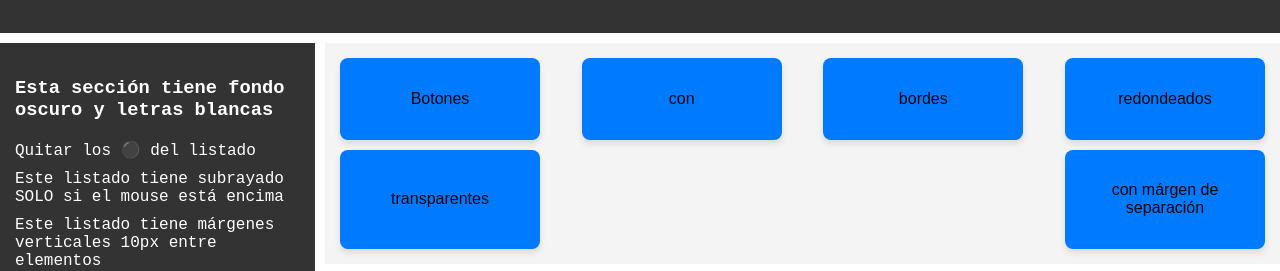
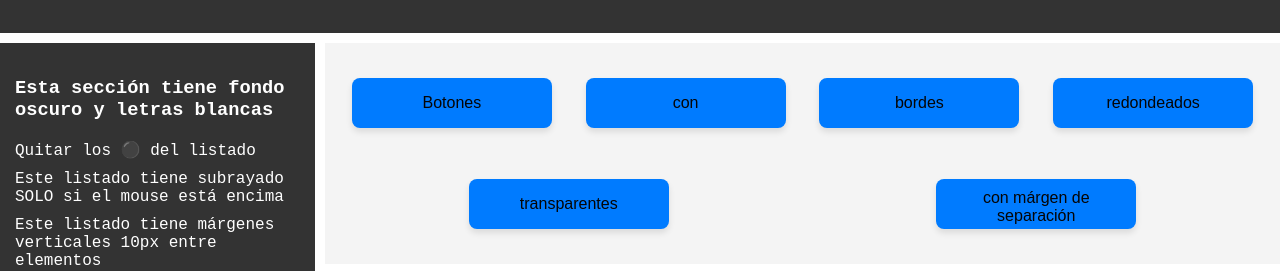
Before and after one commit to francisco-rarug/ProgramacionIII, a plain HTML site: page Clase04/index.html in a window 1280 px wide. Shown: the part 77-348 px from the top of the page. Drawn offline with Linux system fonts and the light colour scheme.

Commit message:
cambios en botones

```diff
--- a/Clase04/style.css
+++ b/Clase04/style.css
@@ -58,6 +58,7 @@ button:hover {
 }
 
 nav {
+    height: 100%;
     grid-column: 2 /  4;
     display: flex;
     flex-wrap: wrap;
@@ -66,6 +67,8 @@ nav {
     padding: 10px;
 }
 nav button{
+    align-content: center;
+    height: 50px;
     width: 100%;
     max-width: 200px;
     padding: 10px 20px;
@@ -77,6 +80,7 @@ nav button{
     cursor: pointer;
     box-shadow: 0 4px 6px rgba(0, 0, 0, 0.1);
     transition: background-color 0.3s ease, transform 0.3s ease;
+    margin: auto;
 }
 
 nav button:hover{
```
